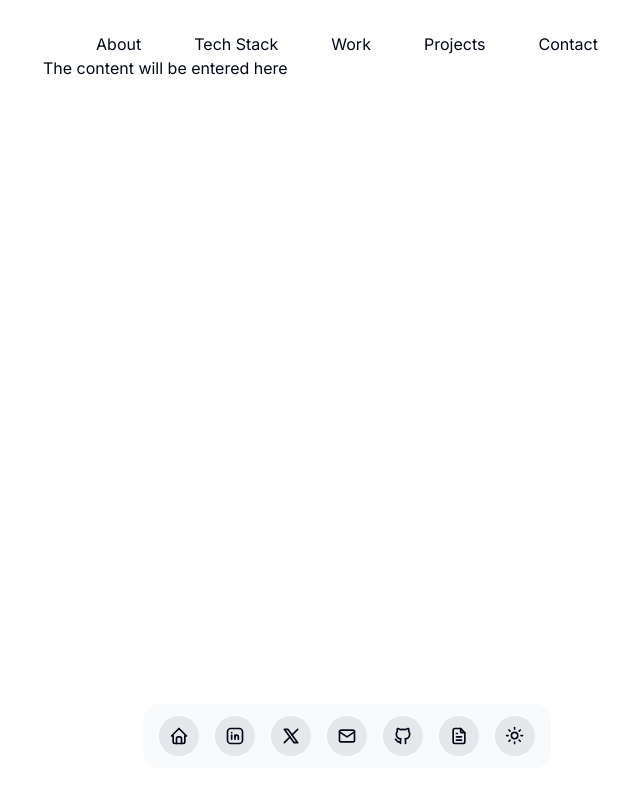
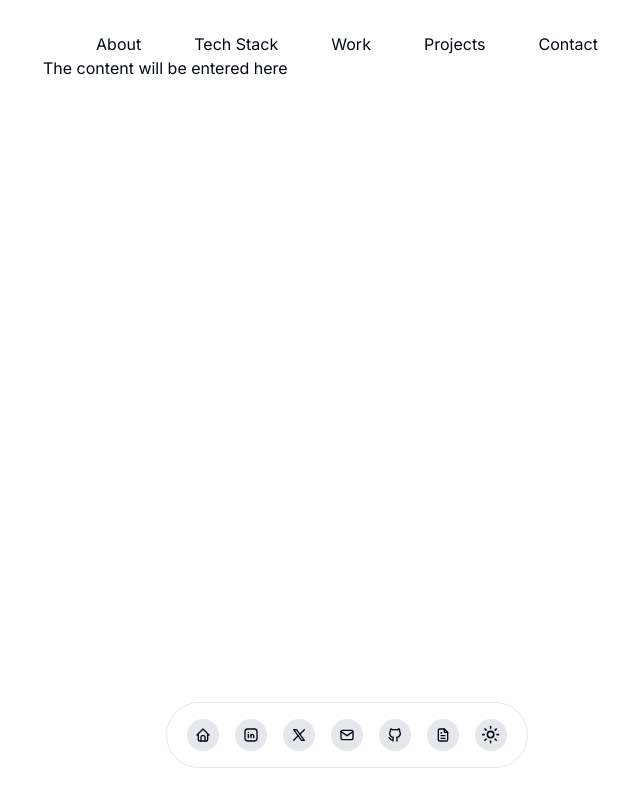
Before and after one commit to mohdsahil36/Portfolio3.0, a Next.js app: page / in a window 1280 px wide. Shown: the whole page, without its empty margins (293-933 px from the left). Built offline with nearby package versions, Linux system fonts and the light colour scheme.

Commit message:
floating dock update

```diff
--- a/components/ui/floating-dock.tsx
+++ b/components/ui/floating-dock.tsx
@@ -27,7 +27,7 @@ export const FloatingDock = ({
   return (
     <FloatingDockDesktop
       items={items}
-      className={cn(desktopClassName, mobileClassName)}
+      className={cn("w-max p-4 rounded-full border z-50 pointer-events-auto relative mx-auto flex min-h-full h-full items-center px-5 bg-background", desktopClassName)}
       themeToggler={themeToggler}
     />
   );
@@ -55,7 +55,7 @@ const FloatingDockDesktop = ({
       onMouseMove={(e) => mouseX.set(e.pageX)}
       onMouseLeave={() => mouseX.set(Infinity)}
       className={cn(
-        "mx-auto flex h-16 gap-4 items-end rounded-2xl bg-gray-50 dark:bg-neutral-900 px-4 pb-3",
+        "flex h-16 gap-4 items-end rounded-2xl px-4 pb-3",
         className
       )}
     >
@@ -68,16 +68,14 @@ const FloatingDockDesktop = ({
         />
       ))}
 
-      {/* Render theme toggler with click handler */}
-      <motion.div
-        style={{ width: 40, height: 40 }} // Adjust size as needed
-        className="aspect-square rounded-full bg-gray-200 dark:bg-neutral-800 flex items-center justify-center relative"
-        onMouseEnter={() => mouseX.set(Infinity)} // Prevent hover effect on theme toggler
-        onMouseLeave={() => mouseX.set(Infinity)} // Prevent hover effect on theme toggler
-        onClick={handleThemeToggle} // Handle click to toggle theme
-      >
-        {themeToggler}
-      </motion.div>
+      {/* Render theme toggler with hover effect */}
+      <IconContainer
+        mouseX={mouseX}
+        title="Toggle Theme"
+        icon={themeToggler}
+        href="#" // href is not used here; handled with onClick
+        onClick={handleThemeToggle}
+      />
     </motion.div>
   );
 };
@@ -87,11 +85,13 @@ function IconContainer({
   title,
   icon,
   href,
+  onClick,
 }: {
   mouseX: MotionValue;
   title: string;
   icon: React.ReactNode;
   href: string;
+  onClick?: () => void;
 }) {
   let ref = useRef<HTMLDivElement>(null);
 
@@ -100,11 +100,11 @@ function IconContainer({
     return val - bounds.x - bounds.width / 2;
   });
 
-  let widthTransform = useTransform(distance, [-150, 0, 150], [40, 80, 40]);
-  let heightTransform = useTransform(distance, [-150, 0, 150], [40, 80, 40]);
+  let widthTransform = useTransform(distance, [-150, 0, 150], [32, 80, 32]);
+  let heightTransform = useTransform(distance, [-150, 0, 150], [32, 80, 32]);
 
-  let widthTransformIcon = useTransform(distance, [-150, 0, 150], [20, 40, 20]);
-  let heightTransformIcon = useTransform(distance, [-150, 0, 150], [20, 40, 20]);
+  let widthTransformIcon = useTransform(distance, [-150, 0, 150], [16, 40, 16]);
+  let heightTransformIcon = useTransform(distance, [-150, 0, 150], [16, 40, 16]);
 
   let width = useSpring(widthTransform, {
     mass: 0.1,
@@ -133,7 +133,8 @@ function IconContainer({
   return (
     <Link
       href={href}
-      target="_blank" // Open link in a new tab
+      onClick={onClick}
+      target={onClick ? "_self" : "_blank"} // Open link in the same tab if onClick is provided
       rel="noopener noreferrer"
       style={{ textDecoration: 'none' }} // Optional: remove underline from links
     >
```
